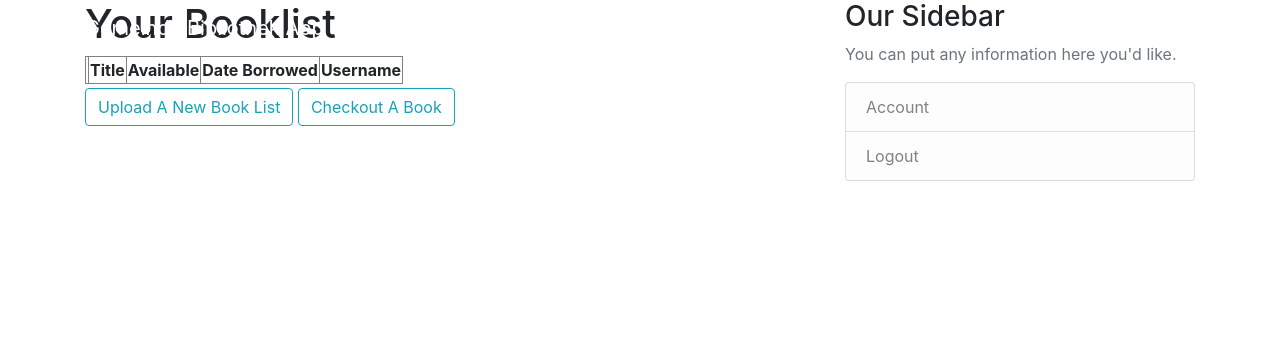
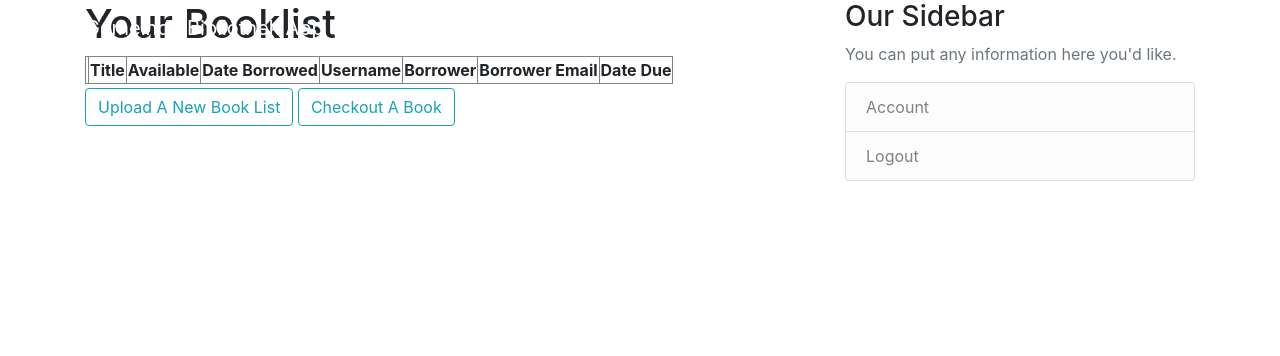
Before and after one commit to bodowd/gemeindelibrary, a Flask app: a page that uses gemlibapp/templates/view_booklist.html in a window 1280 px wide. Shown: the top 356 px of the page. Run offline with Flask 2, Linux system fonts and the light colour scheme; the visitor is signed in with stand-in values (Sample User, id 1); data comes from the database, SQL or seed files in the repository; data that the repository does not hold is empty; some libraries are stand-ins or nearby versions.

Commit message:
added book checkout functionality!

```diff
--- a/gemlibapp/booklist/routes.py
+++ b/gemlibapp/booklist/routes.py
@@ -2,10 +2,12 @@ from flask import Blueprint, render_template, url_for, flash, redirect, request,
 from flask_login import current_user, login_required
 from gemlibapp import db, bcrypt
 from gemlibapp.models import BookList, User
-from gemlibapp.booklist.forms import BookListForm
+from gemlibapp.booklist.forms import BookListForm, CheckoutBookForm
 from gemlibapp.booklist.utils import booklist_to_df
 import numpy as np
 import pandas as pd
+from datetime import datetime, timedelta
+
 
 booklist = Blueprint('booklist', __name__)
 
@@ -37,14 +39,18 @@ def upload_booklist():
         # add to db -- add one by one since it's simple and the data sizes are small
         for _, row in df.iterrows():
             # creates a new row for each copy of the same title
-            print(row['Number_available'])
             for count in range(row['Number_available']):
-                booklist_to_db = BookList(title=row['Title'],
+                if row['Number_available'] > 1:
+                    title = row['Title'] + f'-Copy({count+1})'
+                else:
+                    title = row['Title']
+                booklist_to_db = BookList(title=title,
                                           owner=current_user,
                                           available=True)
                 db.session.add(booklist_to_db)
                 db.session.commit()
         flash('Your book list has been created!', 'success')
+        return redirect(url_for('main.home'))
     return render_template('booklist.html', title='Book List', form=form)
 
 
@@ -74,11 +80,18 @@ def view_booklist(username):
     booklist_dict['Available'] = []
     booklist_dict['Date Borrowed'] = []
     booklist_dict['Username'] = []
+    booklist_dict['Borrower'] = []
+    booklist_dict['Borrower Email'] = []
+    booklist_dict['Date Due'] = []
+
     for book in booklist:
         booklist_dict['Title'].append(book.title)
         booklist_dict['Available'].append(book.available)
         booklist_dict['Date Borrowed'].append(book.date_borrowed)
         booklist_dict['Username'].append(book.owner.username)
+        booklist_dict['Borrower'].append(book.borrower)
+        booklist_dict['Borrower Email'].append(book.borrower_email)
+        booklist_dict['Date Due'].append(book.date_due)
 
     df = pd.DataFrame.from_dict(booklist_dict)
 
@@ -90,5 +103,32 @@ def view_booklist(username):
 @login_required
 def checkout_book(username):
     user = User.query.filter_by(username=username).first_or_404()
+    if user != current_user:
+        abort(403)
+    booklist = BookList.query.filter_by(owner=user).all()
 
-    return render_template('checkout_book.html', title='Checkout Book')
+    form = CheckoutBookForm()
+
+    # Drop down menu
+    # needs to receive a tuple. I don't know why.
+    form.title.choices = [(book.title, book.title) for book in booklist]
+
+    if form.validate_on_submit():
+        book = BookList.query.filter_by(title=form.title.data).first_or_404()
+        book.borrower = form.borrower.data
+        book.borrower_email = form.borrower_email.data
+        book.available = False
+        book.date_borrowed = datetime.utcnow().date()
+        book.date_due = book.date_borrowed + timedelta(days=30)
+        db.session.commit()
+        flash(f'{book.title} has been checked out by {book.borrower}!', 'success')
+        return redirect(url_for('main.home'))
+    return render_template('checkout_book.html', title='Checkout Book', form=form)
+
+
+@booklist.route('/booklist/<string:username>/return', methods=['GET', 'POST'])
+@login_required
+def return_book(username):
+    pass
+    # only populate the form with Books that are available=False
+    # return render_template('return_book.html', title='Book Return', form=form)
--- a/gemlibapp/models.py
+++ b/gemlibapp/models.py
@@ -1,4 +1,4 @@
-from datetime import datetime
+from datetime import datetime, timedelta
 from gemlibapp import db, login_manager
 from flask import current_app
 from flask_login import UserMixin
@@ -50,17 +50,22 @@ class User(db.Model, UserMixin):
 
 
 class BookList(db.Model):
-    """ SQLALCHEMY automatically creates the table name by
+    """
+     SQLALCHEMY automatically creates the table name by
      converting adding an underscore between
-     camel case and making it all lower"""
+     camel case and making it all lower
+     """
+
     id = db.Column(db.Integer, primary_key=True)
     title = db.Column(db.String(100), nullable=False)
-    # count_total = db.Column(db.Integer, nullable=False)
-    # count_available = db.Column(db.Integer, nullable=False)
     available = db.Column(db.Boolean, nullable=False)
-    date_borrowed = db.Column(db.DateTime, nullable=False, default=datetime.utcnow)
     # user.id is lower case because we are referencing the table.column name
     user_id = db.Column(db.Integer, db.ForeignKey('user.id'), nullable=False)
+    borrower = db.Column(db.String(100), nullable=False, default='Nobody')
+    # unique=False person may borrow multiple books
+    borrower_email = db.Column(db.String(120), unique=False, nullable=False, default='Nobody')
+    date_borrowed = db.Column(db.DateTime, nullable=False, default=datetime.utcnow().date())
+    date_due = db.Column(db.DateTime, nullable=False, default=datetime.utcnow().date() + timedelta(days=30))
 
     def __repr__(self):
         return f"Books('{self.title}', '{self.available}', '{self.date_borrowed}', '{self.user_id}')"
--- a/gemlibapp/templates/view_booklist.html
+++ b/gemlibapp/templates/view_booklist.html
@@ -1,5 +1,6 @@
 {% extends "layout.html"  %}
 {% block content %}
+<div class="content-section">
     <h1>Your Booklist</h1>
     <body>
     {% for table in tables %}
@@ -8,4 +9,8 @@
     </body>
     <a class="btn btn-outline-info mt-1 mb-1" href="{{ url_for('booklist.upload_booklist') }}">Upload A New Book List</a>
     <a class="btn btn-outline-info mt-1 mb-1" href="{{ url_for('booklist.checkout_book', username=current_user.username)}}">Checkout A Book</a>
+
+
+</div>
+
 {% endblock content %}
```
Also changed, not shown: gemlibapp/booklist/forms.py (+10 -2 lines), gemlibapp/templates/checkout_book.html (+41 -0 lines). Lines whose indentation alone changed are shown as unchanged.
